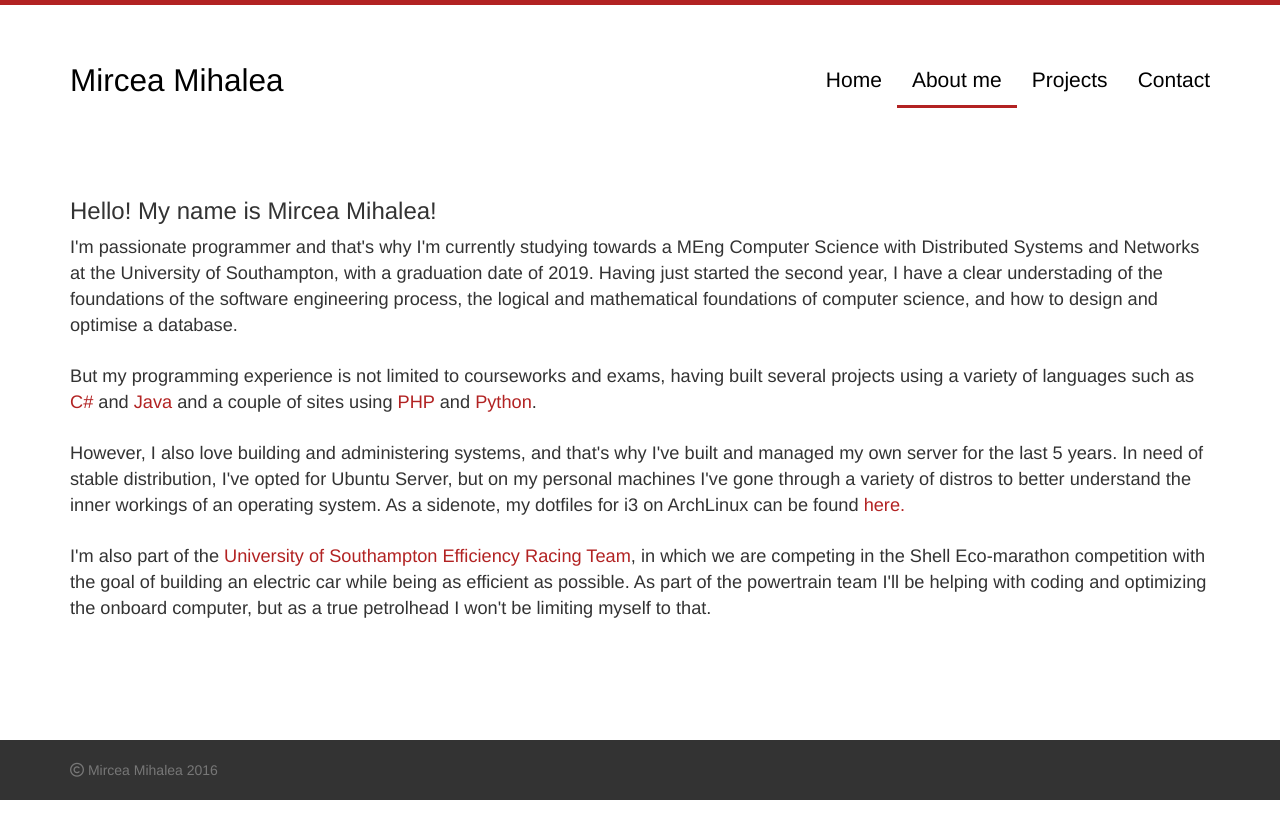
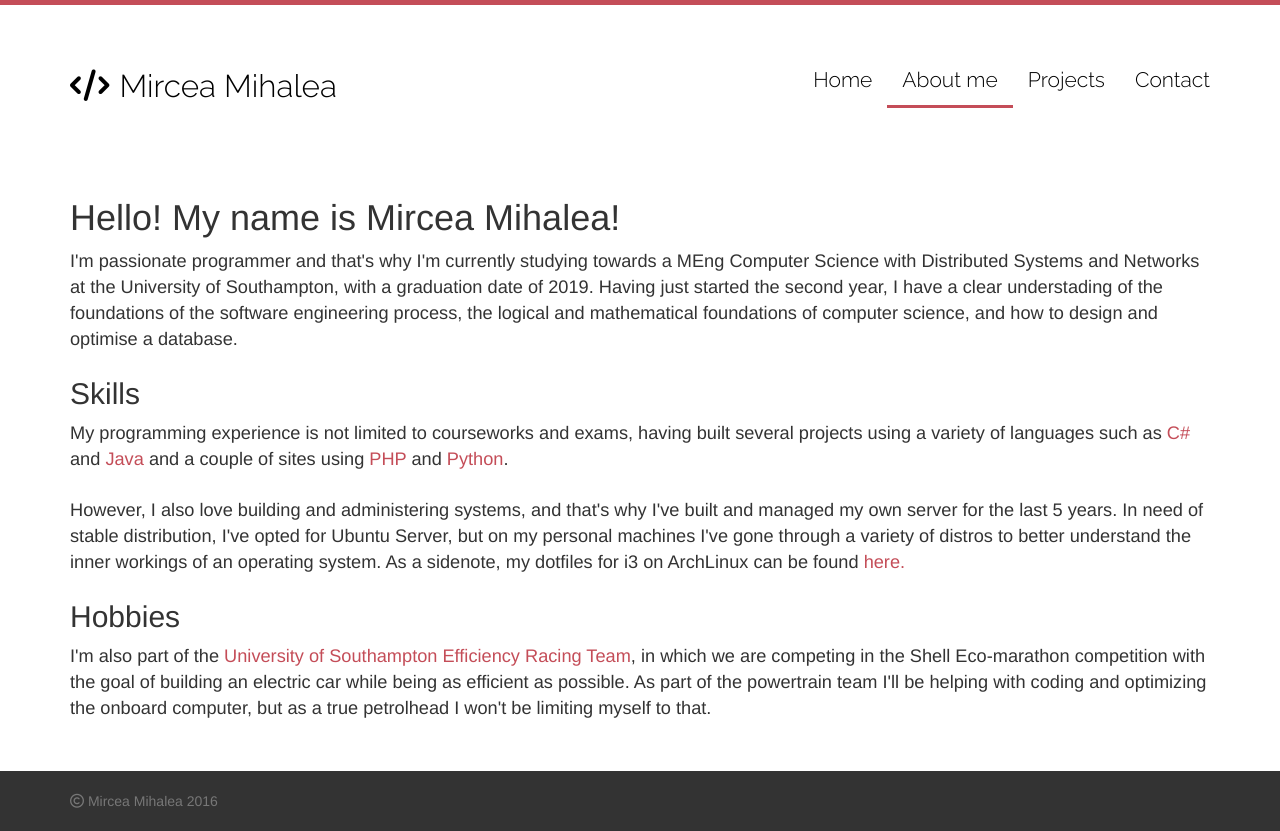
Before and after one commit to mihalea/reflection, a Django app: page /about/ in a window 1280 px wide. Before the commit the page ends 800 px from the top, so only its background shows below. Run offline with Django 3.2, Linux system fonts and the light colour scheme; style sheets or scripts are compiled from the project's sources; some libraries are stand-ins or nearby versions.

Commit message:
Fine tweaks to the visual of the website.

```diff
--- a/projects/templates/projects/about.html
+++ b/projects/templates/projects/about.html
@@ -1,10 +1,12 @@
 {% extends 'reflection/base.html' %}
+{% load staticfiles %}
 
 {% block title %}About me // {{ block.super }}{% endblock %}
 
 {% block content %}
     <div class="container about accent-links">
-        <h3>Hello! My name is Mircea Mihalea!</h3>
+        <h1>Hello! My name is Mircea Mihalea!</h1>
+
         <p>I'm passionate programmer and that's why I'm currently studying towards a MEng Computer Science with
             Distributed Systems and Networks at the University of Southampton, with a graduation date of 2019. Having
             just started the second year, I have a clear understading of the foundations of the software engineering
@@ -13,7 +15,8 @@
         </p>
         <p>
 
-        <p> But my programming experience is not limited to courseworks and exams, having built several projects
+        <h2>Skills</h2>
+        <p> My programming experience is not limited to courseworks and exams, having built several projects
             using a variety of languages such as <a href="#">C#</a> and <a href="#">Java</a> and a couple of sites using
             <a href="#">PHP</a> and <a href="#">Python</a>.
         </p>
@@ -25,6 +28,7 @@
             As a sidenote, my dotfiles for i3 on ArchLinux can be found <a href="#">here.</a>
         </p>
 
+        <h2>Hobbies</h2>
         <p>
             I'm also part of the <a href="http://www.facebook.com/UniSouthamptonER">University of Southampton Efficiency
             Racing Team</a>, in which we are
--- a/projects/templates/projects/index.html
+++ b/projects/templates/projects/index.html
@@ -12,7 +12,7 @@
     <div class="container cover">
       <div class="row">
         <div class="col-md-4 portrait">
-          <img src="http://placehold.it/275x275" class="img-circle">
+          <img src="{% static 'img/cover.jpg' %}" class="img-circle">
         </div>
         <div class="col-md-8">
           <h1>Hello! I'm Mircea Mihalea!</h1>
--- a/static/css/base.scss
+++ b/static/css/base.scss
@@ -1,5 +1,6 @@
-/* Sticky footer styles
--------------------------------------------------- */
+$primary-color: #C44D58;
+$accent-color: #53777A;
+
 html {
   position: relative;
   min-height: 100%;
@@ -11,12 +12,12 @@ body {
 
   .accent-links {
     a:link, a:hover, a:visited, a:active, a:focus {
-      color: firebrick;
+      color: $primary-color;
     }
 
     a:hover {
       text-decoration: none;
-      color: #E82929;
+      color: $primary-color;
     }
   }
 }
@@ -35,9 +36,10 @@ body {
   padding-top: 50px;
   background: transparent;
   border: none;
-  border-top: 5px solid firebrick;
+  border-top: 5px solid $primary-color;
   font-size: 1.5em;
   box-shadow: none;
+  font-family: "Raleway", sans-serif;
 
   .navbar-toggle {
     border: 0;
@@ -50,7 +52,7 @@ body {
   .navbar-nav {
     .active {
       a:link, a:hover, a:visited, a:active, a:focus {
-        border-bottom: 3px solid firebrick;
+        border-bottom: 3px solid $primary-color;
         background: transparent;
       }
 
@@ -77,11 +79,15 @@ body {
   .navbar-brand {
     text-shadow: none;
     font-size: 1.5em;
+
+    i {
+      margin-right: 10px;
+    }
   }
 }
 
 .page-header {
-  border-color: #efd2d2;
+  border-color: $accent-color;
 }
 
 .project {
@@ -109,7 +115,7 @@ body {
   padding-top: 20%;
 
   .fa {
-    color: firebrick;;
+    color: $primary-color;;
   }
 }
 
@@ -121,3 +127,7 @@ body {
     margin-bottom: 25px;
   }
 }
+
+.btn-danger {
+  margin-top: 15px;
+}
--- a/templates/reflection/base.html
+++ b/templates/reflection/base.html
@@ -8,6 +8,8 @@
 
     <title>{% block title %}Mihalea{% endblock %}</title>
 
+    <link rel="icon" type="image/x-icon" href="{% static 'favicon.ico' %}"/>
+
     <!-- Latest compiled and minified CSS -->
     <link rel="stylesheet" href="https://maxcdn.bootstrapcdn.com/bootstrap/3.3.7/css/bootstrap.min.css"
           integrity="sha384-BVYiiSIFeK1dGmJRAkycuHAHRg32OmUcww7on3RYdg4Va+PmSTsz/K68vbdEjh4u" crossorigin="anonymous">
@@ -17,6 +19,9 @@
           integrity="sha384-rHyoN1iRsVXV4nD0JutlnGaslCJuC7uwjduW9SVrLvRYooPp2bWYgmgJQIXwl/Sp" crossorigin="anonymous">
     <!-- Font awesome -->
     <script src="https://use.fontawesome.com/7eb89895cb.js"></script>
+
+    <!-- Google fonts -->
+    <link href="https://fonts.googleapis.com/css?family=Raleway:300" rel="stylesheet">
 
 
     <link href="{% sass_src 'css/base.scss' %}" rel="stylesheet" type="text/css"/>
@@ -36,7 +41,8 @@
                 <span class="icon-bar"></span>
                 <span class="icon-bar"></span>
             </button>
-      <a class="navbar-brand" href="{% url "projects:index" %}">Mircea Mihalea</a>
+            <a class="navbar-brand" href="{% url "projects:index" %}"><i class="fa fa-code"
+                                                                         aria-hidden="true"> </i>Mircea Mihalea</a>
         </div>
         <div id="navbar" class="navbar-collapse collapse">
             <ul class="nav navbar-nav navbar-right">
```
Also changed, not shown: static/css/cover.scss (+9 -16 lines). Lines whose indentation alone changed are shown as unchanged.
